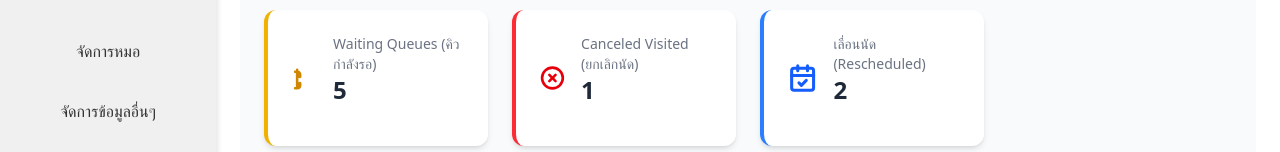
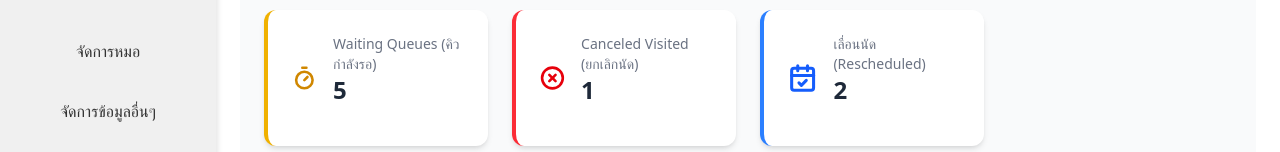
Before and after one commit to Hyperteee/Final-Project2-Frontendd, a React (Vite) app in the folder Health-Queuee/: page /Health-Queuee/appointments in a window 1280 px wide. Shown: the part 250-402 px from the top of the page. Built offline with nearby package versions, Linux system fonts and the light colour scheme.

Commit message:
appointments draft2

```diff
--- a/Health-Queuee/pages/Appointments.jsx
+++ b/Health-Queuee/pages/Appointments.jsx
@@ -1,3 +1,4 @@
+import { Timer } from 'lucide-react';
 import React, { useState, useMemo } from 'react';
 
 // Data Mockup (Keep data structure as close to original as possible)
@@ -107,7 +108,7 @@ const Appointments = () => {
                 <h2 className="text-xl font-semibold text-gray-700 mb-4">สรุปสถานะคิว</h2>
                 <div className="grid grid-cols-1 sm:grid-cols-2 lg:grid-cols-3 xl:grid-cols-4 gap-6 mb-10">
                     <StatusCard
-                        icon={Hourglass}
+                        icon={Timer}
                         label="Waiting Queues (คิวกำลังรอ)"
                         count={waitingQueues}
                         colorClass="text-yellow-600"
--- a/Health-Queuee/src/App.jsx
+++ b/Health-Queuee/src/App.jsx
@@ -16,7 +16,7 @@ function App() {
           <Route path="/appointments" element={<Appointments/>}/>
           <Route path="/managepatients" element={<ManagePatients/>}/>
           <Route path="/managethedocter" element={<ManageTheDocter/>}/>
-          <Route path="/other" element={<Other/>}/>
+          <Route path="*" element={<Other/>}/>
         </Route>
 
       </Routes>
```
